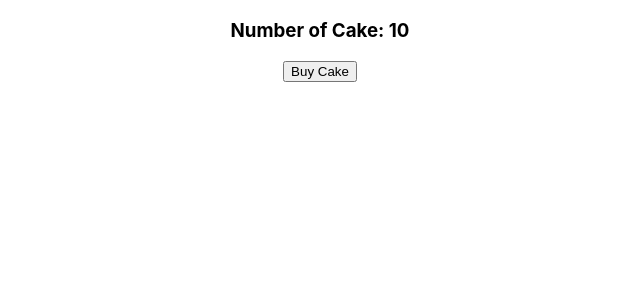
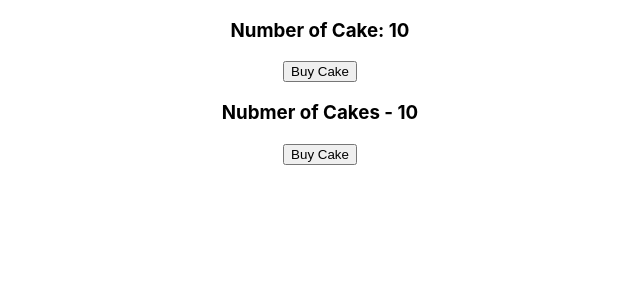
Before and after one commit to MichaelOlatunji/react-redux-demo, a React (Create React App) app: page / in a window 1280 px wide. Shown: the top 300 px of the page, without its empty margins (320-960 px from the left). Built offline with nearby package versions, Linux system fonts and the light colour scheme.

Commit message:
Used react-redux hooks

```diff
--- a/src/App.js
+++ b/src/App.js
@@ -3,12 +3,14 @@ import { Provider} from 'react-redux';
 import './App.css';
 import store from './components/redux/store';
 import CakeContainer from './components/CakeContainer';
+import HooksCakeContainer from './components/HooksCakeContainer';
 
 function App() {
   return (
     <div className="App">
       <Provider store={store}>
         <CakeContainer />
+        <HooksCakeContainer />
       </Provider>
     </div>
   );
--- /dev/null
+++ b/src/components/HooksCakeContainer.js
@@ -0,0 +1,18 @@
+import React from 'react';
+import { useSelector, useDispatch } from 'react-redux';
+import { buyCake } from './redux';
+
+const HooksCakeContainer = () => {
+
+    const numOfCakes = useSelector(state => state.numOfCakes)
+    const dispatch = useDispatch();
+
+    return (
+        <div>
+            <h3>Nubmer of Cakes - {numOfCakes}</h3>
+            <button onClick={() => dispatch(buyCake())}>Buy Cake</button>
+        </div>
+    )
+}
+
+export default HooksCakeContainer;
--- /dev/null
+++ b/src/components/redux/iceCream/iceCreamTypes.js
@@ -0,0 +1 @@
+export const BUY_ICECREAM = "BUY_ICECREAM";
```
Also changed, not shown: src/components/redux/iceCream/iceCreamActions.js (added, +7 -0 lines), src/components/redux/iceCream/iceCreamReducer.js (added).
